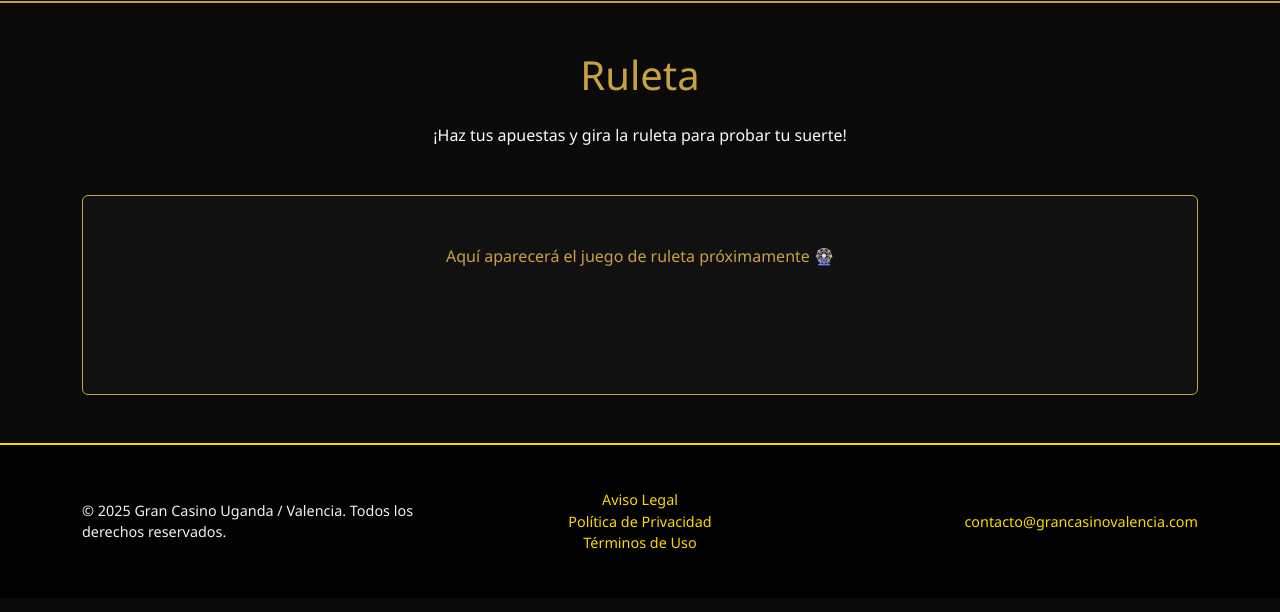
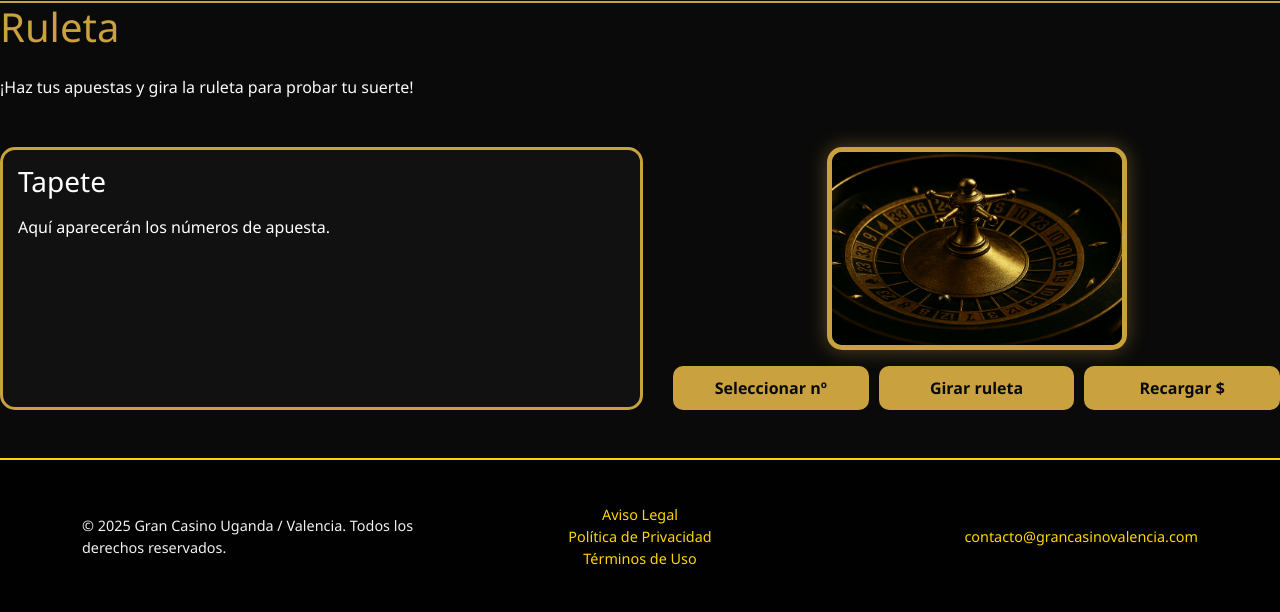
Before and after one commit to saimonfiles06/proyectoFinal, a PHP site: page /juegos/ruleta.html in a window 1280 px wide. Shown: the part 131-743 px from the top of the page. Run offline with PHP 8.4, Linux system fonts and the light colour scheme.

Commit message:
cambios en ruleta.html
Comienzo de la estética de la ruleta

```diff
--- a/css/estilos.css
+++ b/css/estilos.css
@@ -72,6 +72,62 @@ header {
   transform: translateY(-5px);
   box-shadow: 0 0 20px rgba(201, 162, 63, 0.4);
 }
+/* ===== Ruleta - Estética ===== */
+.main-ruleta {
+  display: flex;
+  justify-content: center;
+  gap: 30px;
+  margin-top: 30px;
+  flex-wrap: wrap;
+}
+
+.tapete {
+  flex: 1;
+  min-width: 200px;
+  border: 3px solid #c9a23f;
+  border-radius: 15px;
+  padding: 15px;
+  background-color: #111;
+}
+
+.ruleta-container {
+  flex: 1;
+  min-width: 300px;
+  display: flex;
+  flex-direction: column;
+  align-items: center;
+}
+
+.ruleta-img {
+  width: 300px;
+  border-radius: 50%;
+  border: 5px solid #c9a23f;
+  box-shadow: 0 0 20px rgba(201, 162, 63, 0.4);
+}
+
+.botones-ruleta {
+  display: flex;
+  justify-content: space-between;
+  width: 100%;
+  margin-top: 20px;
+  gap: 10px;
+}
+
+.btn-ruleta {
+  flex: 1;
+  background-color: #c9a23f;
+  color: #0a0a0a;
+  font-weight: bold;
+  border: none;
+  padding: 10px;
+  border-radius: 10px;
+  transition: background-color 0.3s;
+  text-align: center;
+}
+
+.btn-ruleta:hover {
+  background-color: #e1be58;
+}
 
 footer {
   background-color: #0a0a0a;
--- a/juegos/ruleta.html
+++ b/juegos/ruleta.html
@@ -16,13 +16,29 @@
     </a>
     <img src="../img/ruleta.png" alt="Ruleta de Gran Casino" class="header-ruleta img-fluid">
   </header>
-  <main class="container text-center mt-5">
  <h1 class="titulo mb-4">Ruleta</h1>
     <p class="text-light mb-5">¡Haz tus apuestas y gira la ruleta para probar tu suerte!</p>
-    <div class="ruleta-game-area p-5 border border-gold rounded">
-      <p class="text-gold">Aquí aparecerá el juego de ruleta próximamente 🎡</p>
+
+    <div class="main-ruleta">
+      <!-- Tapete con números -->
+      <div class="tapete">
+        <h3 class="text-gold mb-3">Tapete</h3>
+        <p>Aquí aparecerán los números de apuesta.</p>
+      </div>
+
+      <!-- Ruleta e interacción -->
+      <div class="ruleta-container">
+        <img src="../img/ruleta.png" alt="Ruleta" class="ruleta-img">
+        <div class="botones-ruleta mt-3">
+          <button class="btn-ruleta">Seleccionar nº</button>
+          <button class="btn-ruleta">Girar ruleta</button>
+          <button class="btn-ruleta">Recargar $</button>
+        </div>
+      </div>
     </div>
   </main>
+
+
 </body>
   <footer class="footer mt-5">
     <div class="container py-4">
```
Lines whose indentation alone changed are shown as unchanged.
